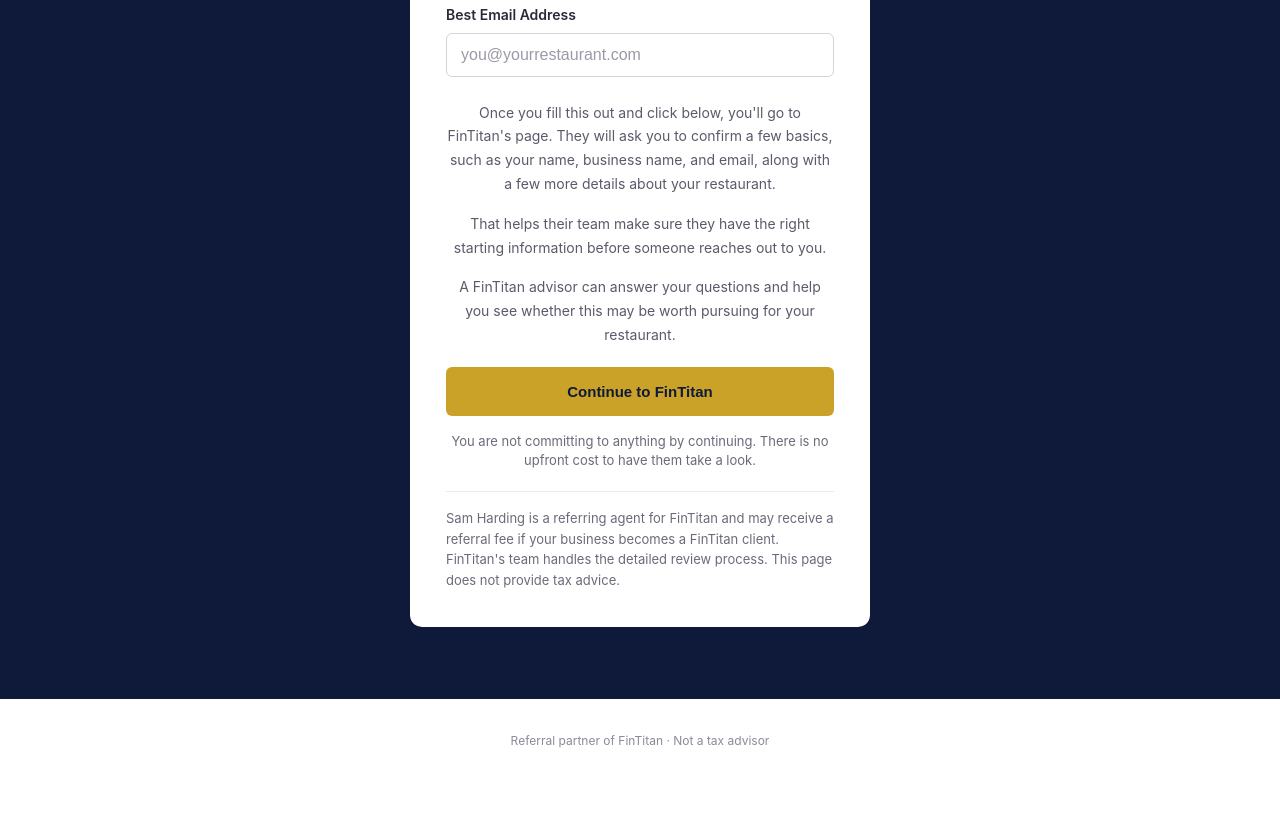
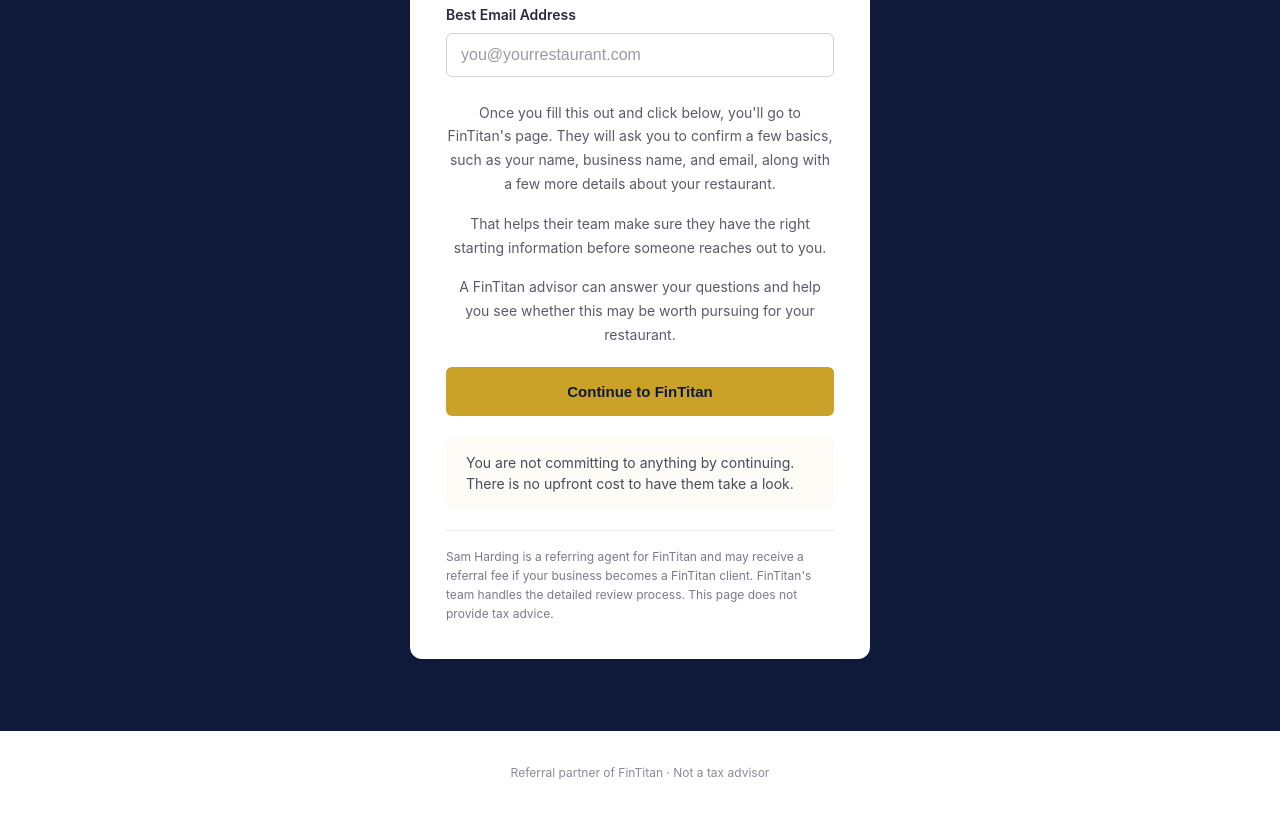
Before and after one commit to samh-star/fintitan-bridge, a plain HTML site: page index.html in a window 1280 px wide. Shown: the part 2678-3494 px from the top of the page. Before the commit the page ends 3461 px from the top, so only its background shows below. Drawn offline with Linux system fonts and the light colour scheme.

Commit message:
Form area formatting: separate reassurance and disclosure into two visual levels

```diff
--- a/index.html
+++ b/index.html
@@ -273,31 +273,31 @@
             margin-top: 4px;
         }
 
-        .form-note {
-            margin-top: 16px;
-            text-align: center;
+        .form-reassurance {
+            margin-top: 20px;
+            padding: 16px 20px;
+            background: #fdfbf5;
+            border-radius: 8px;
+            text-align: left;
         }
 
-        .form-note p {
-            font-size: 13px;
-            color: #6a6a7a;
+        .form-reassurance p {
+            font-size: 14px;
+            color: #4a4a5a;
             line-height: 1.5;
-            margin: 0 0 8px;
-        }
-
-        .form-note p:last-child {
-            margin-bottom: 0;
+            margin: 0;
         }
 
         .form-disclosure {
             margin-top: 20px;
             padding-top: 16px;
             border-top: 1px solid #e8eaee;
+            text-align: left;
         }
 
         .form-disclosure p {
-            font-size: 13px;
-            color: #6a6a7a;
+            font-size: 12px;
+            color: #7a7a8a;
             line-height: 1.6;
             margin: 0;
         }
@@ -490,7 +490,7 @@
 
                     <button type="submit" class="btn">Continue to FinTitan</button>
 
-                    <div class="form-note">
+                    <div class="form-reassurance">
                         <p>You are not committing to anything by continuing. There is no upfront cost to have them take a look.</p>
                     </div>
 
```
